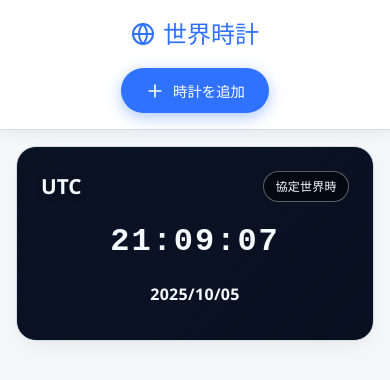
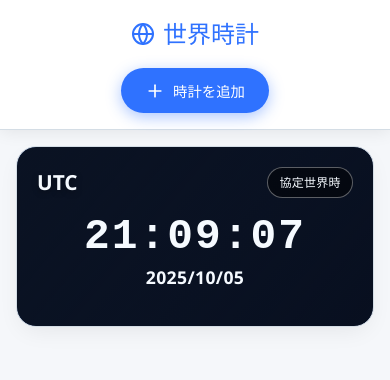
Before and after one commit to pickles/worldclock, a React (Vite) app: page / in a window 390 px wide. Shown: the top 380 px of the page. Built offline with nearby package versions, Linux system fonts and the light colour scheme; the HTML template or start-up script is replaced by a standard one.

Commit message:
feat(ui): enlarge time and date to fill card with responsive sizing

```diff
--- a/src/App.css
+++ b/src/App.css
@@ -15,9 +15,9 @@ body { font-family:'Segoe UI', Tahoma, Geneva, Verdana, sans-serif; }
 .clock-header { display:flex; justify-content:space-between; align-items:center; margin-bottom:1rem; }
 .clock-title { color:var(--color-accent); font-size:1.3rem; font-weight:600; }
 .timezone-info { color:var(--color-text); font-size:.75rem; background:var(--color-surface-alt); padding:.35rem .7rem; border-radius:999px; border:1px solid var(--color-border); font-weight:600; letter-spacing:.02em; }
-.time-display { font-size:2.4rem; font-weight:700; color:#000000; text-align:center; margin:1rem 0; font-family:'Courier New', monospace; letter-spacing:2px; position:relative; z-index:1; }
+.time-display { font-size:clamp(3rem, 6.5vw, 5rem); font-weight:700; color:#000000; text-align:center; margin:.5rem 0 .3rem; font-family:'Courier New', monospace; letter-spacing:3px; position:relative; z-index:1; line-height:1.05; }
 .time-display .time-text { /* Removed chip background per user request */ display:inline-block; line-height:1; padding:0; background:none; box-shadow:none; border-radius:0; backdrop-filter:none; -webkit-backdrop-filter:none; }
-.date-display { text-align:center; color:#000000; font-size:1rem; margin-bottom:.6rem; position:relative; z-index:1; font-weight:600; }
+.date-display { text-align:center; color:#000000; font-size:clamp(1.2rem, 2.2vw, 1.6rem); margin-bottom:1rem; position:relative; z-index:1; font-weight:600; letter-spacing:.05em; }
 .date-display .date-text { /* Removed chip background per user request */ display:inline-block; padding:0; background:none; border-radius:0; box-shadow:none; letter-spacing:.02em; }
 .remove-btn { position:absolute; top:1rem; right:1rem; background:var(--color-danger); color:#fff; border:none; width:32px; height:32px; border-radius:50%; cursor:pointer; display:flex; align-items:center; justify-content:center; transition:all .3s ease; opacity:.8; z-index:2; }
 .remove-btn:hover { opacity:1; transform:scale(1.1); background:var(--color-danger-hover); }
@@ -53,7 +53,7 @@ body { font-family:'Segoe UI', Tahoma, Geneva, Verdana, sans-serif; }
 .submit-btn:hover { background:var(--color-accent-hover); }
 .submit-btn:disabled { background:var(--color-border); cursor:not-allowed; color:var(--color-text-muted); }
 .error-message { color:var(--color-danger); font-size:.8rem; margin-top:.5rem; }
-@media (max-width:768px) { .header { padding:1rem; flex-direction:column; gap:1rem;} .title { font-size:1.5rem;} .main { padding:1rem;} .clocks-container { grid-template-columns:1fr; gap:1rem;} .clock-card { padding:1.5rem;} .time-display { font-size:2rem;} .modal-content { margin:20px; padding:1.5rem; width:calc(100% - 40px);} }
+@media (max-width:768px) { .header { padding:1rem; flex-direction:column; gap:1rem;} .title { font-size:1.5rem;} .main { padding:1rem;} .clocks-container { grid-template-columns:1fr; gap:1rem;} .clock-card { padding:1.25rem;} .time-display { font-size:clamp(2.6rem, 11vw, 3.4rem); letter-spacing:2px; } .date-display { font-size:clamp(1.1rem, 4vw, 1.4rem); } .modal-content { margin:20px; padding:1.5rem; width:calc(100% - 40px);} }
 /* Time-of-day gradients */
 .clock--dawn { --grad-start:#FEE5A5; --grad-end:#FDB66C; }
 .clock--day { --grad-start:#8DD9FF; --grad-end:#3AADEB; }
```
